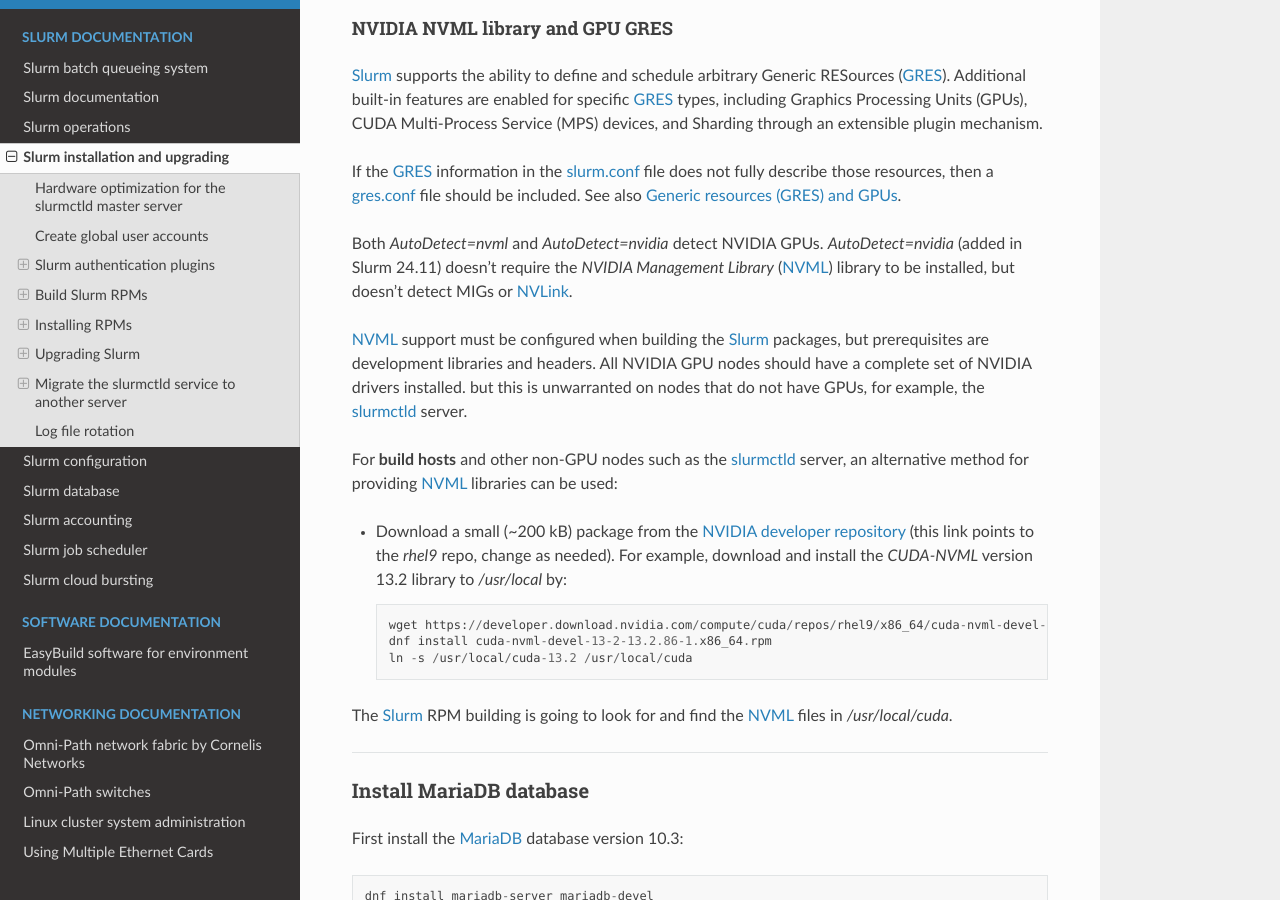
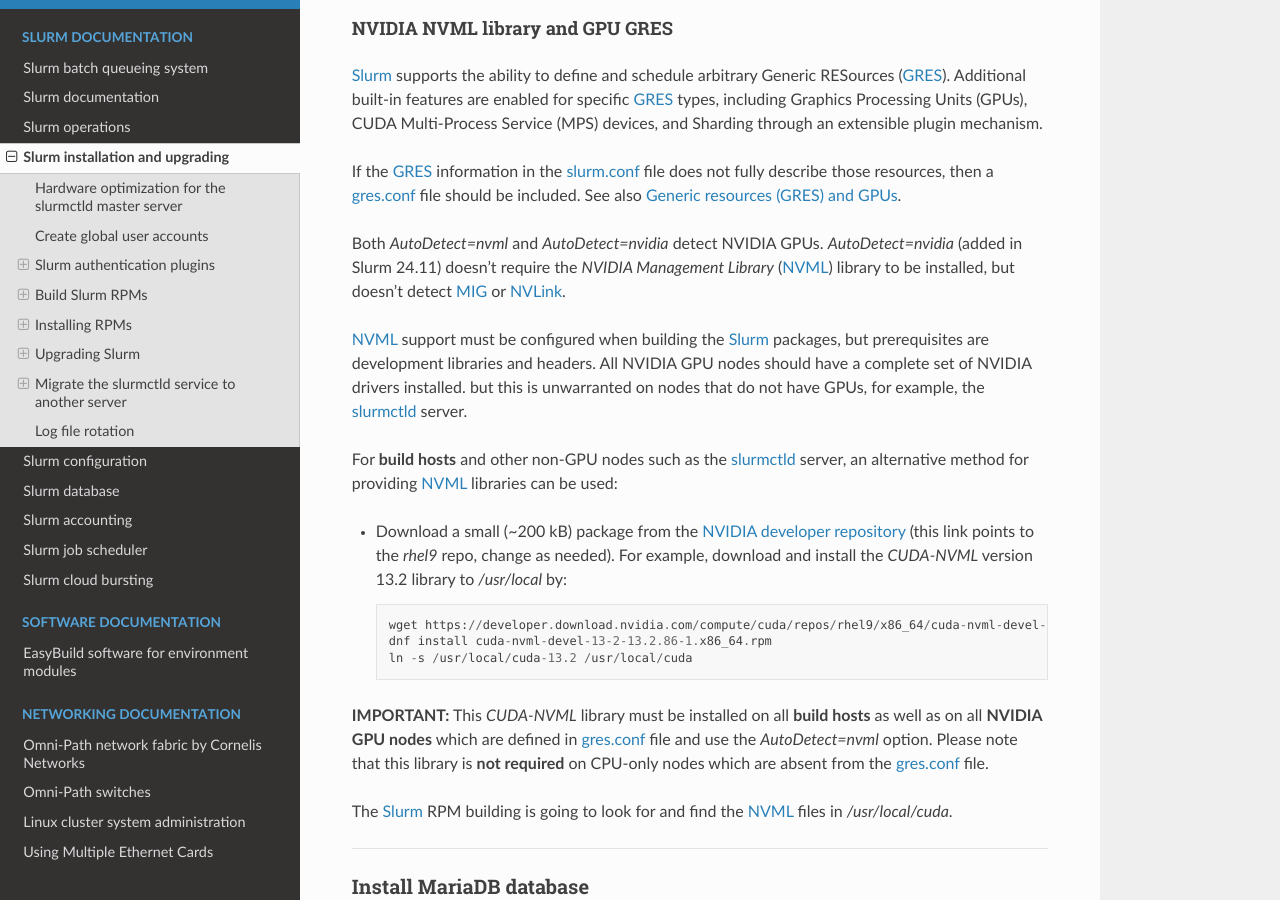
Before and after one commit to OleHolmNielsen/Niflheim_system, a Sphinx documentation site: the page built from docs/Slurm_installation.rst, in a window 1280 px wide and 900 px high, scrolled down 11613 px. Built offline with Sphinx 7.4.7 and the Read the Docs theme 3.1.0, drawn with Linux system fonts in a browser that asks for light colours.

Commit message:
Added note about which nodes require the NVML library

```diff
--- a/docs/Slurm_installation.rst
+++ b/docs/Slurm_installation.rst
@@ -538,7 +538,7 @@
 
 Both `AutoDetect=nvml` and `AutoDetect=nvidia` detect NVIDIA GPUs.
 `AutoDetect=nvidia` (added in Slurm 24.11) doesn't require the *NVIDIA Management Library* (NVML_) library to be installed,
-but doesn't detect MIGs or NVLink_.
+but doesn't detect MIG_ or NVLink_.
 
 NVML_ support must be configured when building the Slurm_ packages,
 but prerequisites are development libraries and headers.
@@ -558,12 +558,20 @@
     dnf install cuda-nvml-devel-13-2-13.2.86-1.x86_64.rpm
     ln -s /usr/local/cuda-13.2 /usr/local/cuda
 
+**IMPORTANT:**
+This `CUDA-NVML` library must be installed on all **build hosts**
+as well as on all **NVIDIA GPU nodes** which are defined in
+gres.conf_ file and use the `AutoDetect=nvml` option.
+Please note that this library is **not required** on CPU-only nodes
+which are absent from the gres.conf_ file.
+
 The Slurm_ RPM building is going to look for and find the NVML_ files in `/usr/local/cuda`.
 
 .. _GRES: https://slurm.schedmd.com/gres.html
 .. _AutoDetect: https://slurm.schedmd.com/gres.html#AutoDetect
 .. _NVML: https://developer.nvidia.com/management-library-nvml
 .. _NVLink: https://en.wikipedia.org/wiki/NVLink
+.. _MIG: https://www.nvidia.com/en-us/technologies/multi-instance-gpu/
 .. _gres.conf: https://slurm.schedmd.com/gres.conf.html
 
 -----------------------------------------------------------------------------
```
